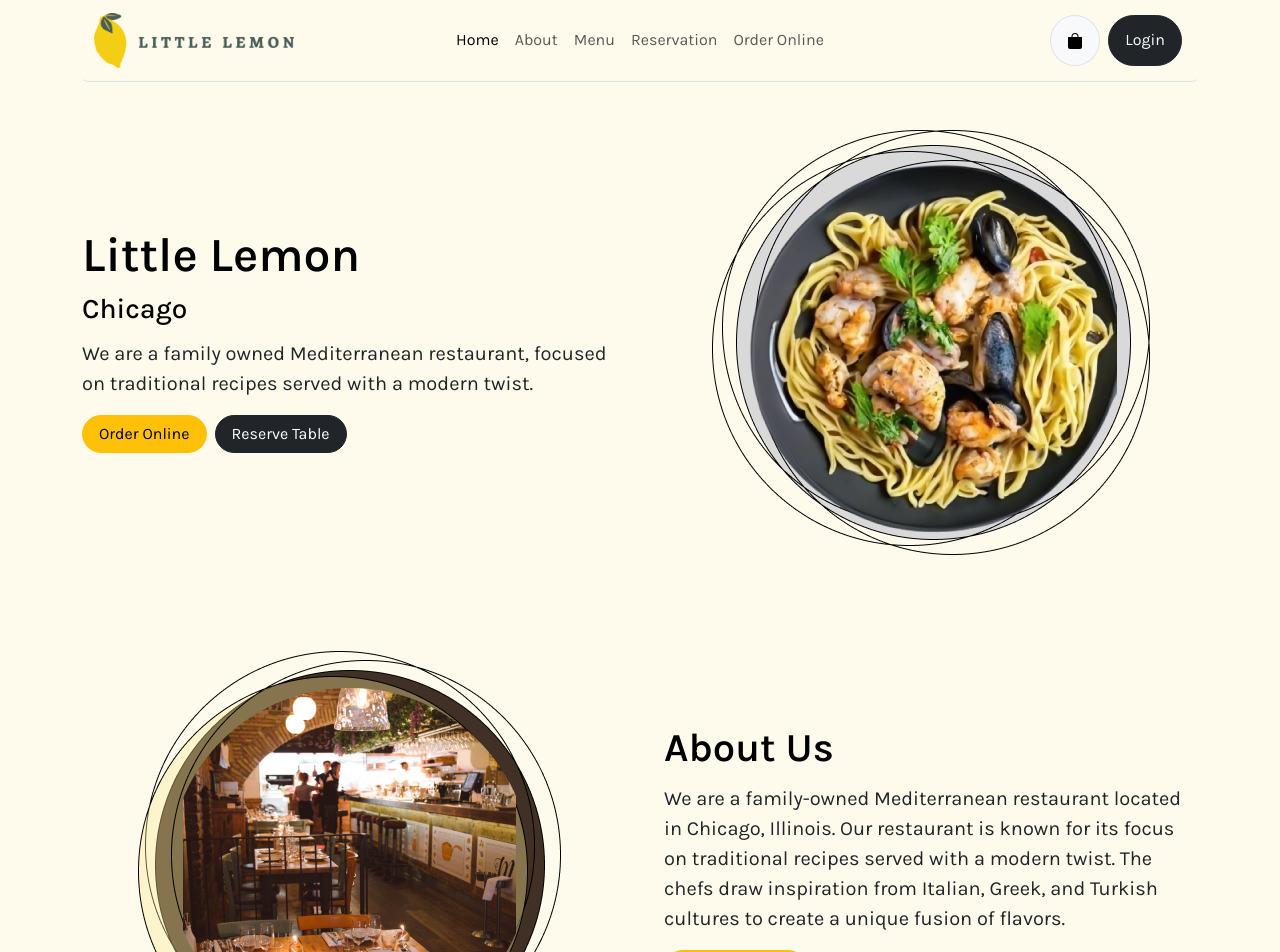
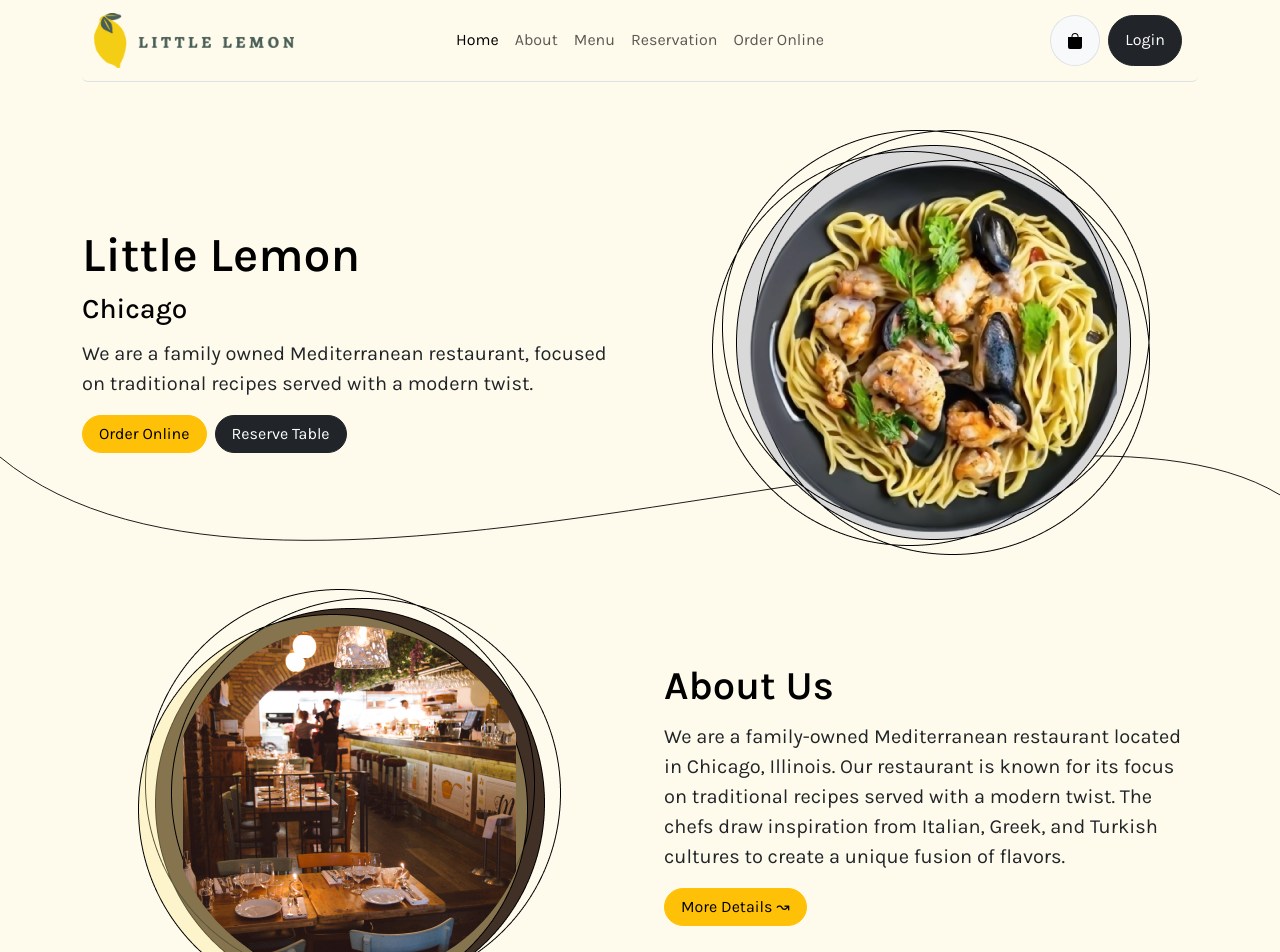
Before and after one commit to Vedant-Rasote/little-lemon-capstone, a React (Create React App) app: page / in a window 1280 px wide. Shown: the top 952 px of the page. Built offline with nearby package versions, Linux system fonts and the light colour scheme; a web font is replaced by a local one.

Commit message:
Added curve divider

```diff
--- a/src/App.js
+++ b/src/App.js
@@ -61,7 +61,7 @@ const App = () => (
     </nav>
 
     <main className=''>
-      <div class="row flex-lg-row-reverse align-items-center g-5 py-5">
+      <div class="row flex-lg-row-reverse align-items-center g-5 pt-5">
         <div class="col-10 col-sm-8 col-lg-6">
           <img src={heroImage} class="d-block mx-lg-auto img-fluid" alt="Bootstrap Themes" loading="lazy" />
         </div>
@@ -75,7 +75,13 @@ const App = () => (
           </div>
         </div>
       </div>
-      <div class="row flex-lg-row-reverse align-items-center g-5 py-5">
+
+      {/* Curve */}
+      <svg className='full-width ' id='' viewBox="0 0 1440 97" fill="none" xmlns="http://www.w3.org/2000/svg">
+        <path d="M0 2.26829C315.486 263.797 1161.63 -122.985 1440 44.8544" stroke="black" />
+      </svg>
+
+      <div class="row flex-lg-row-reverse align-items-center g-5 pb-5 negative-margin">
         <div class="col-10 col-sm-8 col-lg-6">
           <h1 class="fw-bold text-body-emphasis lh-1 mb-3">About Us</h1>
           <p class="lead">We are a family-owned Mediterranean restaurant located in Chicago, Illinois. Our restaurant is known for its focus on traditional recipes served with a modern twist. The chefs draw inspiration from Italian, Greek, and Turkish cultures to create a unique fusion of flavors.</p>
--- a/src/index.css
+++ b/src/index.css
@@ -24,3 +24,17 @@ code {
 .brand_green_transparent {
   background-color: #b3c9c277;
 }
+
+.full-width {
+  width: 100vw;
+  position: relative;
+  left: 50%;
+  right: 50%;
+  margin-inline: -50vw;
+  top: -100px;
+  z-index: -1;
+}
+
+.negative-margin {
+  margin-top: -100px !important;
+}
```
